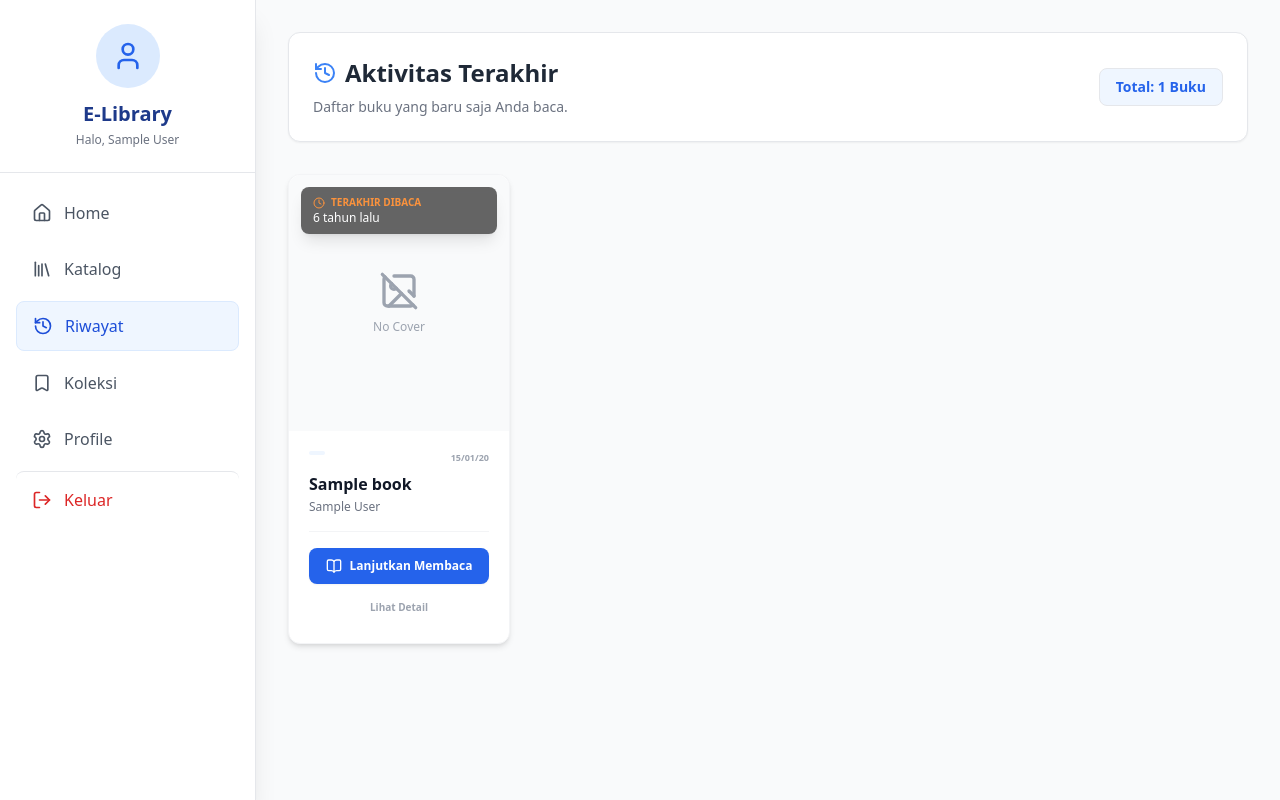
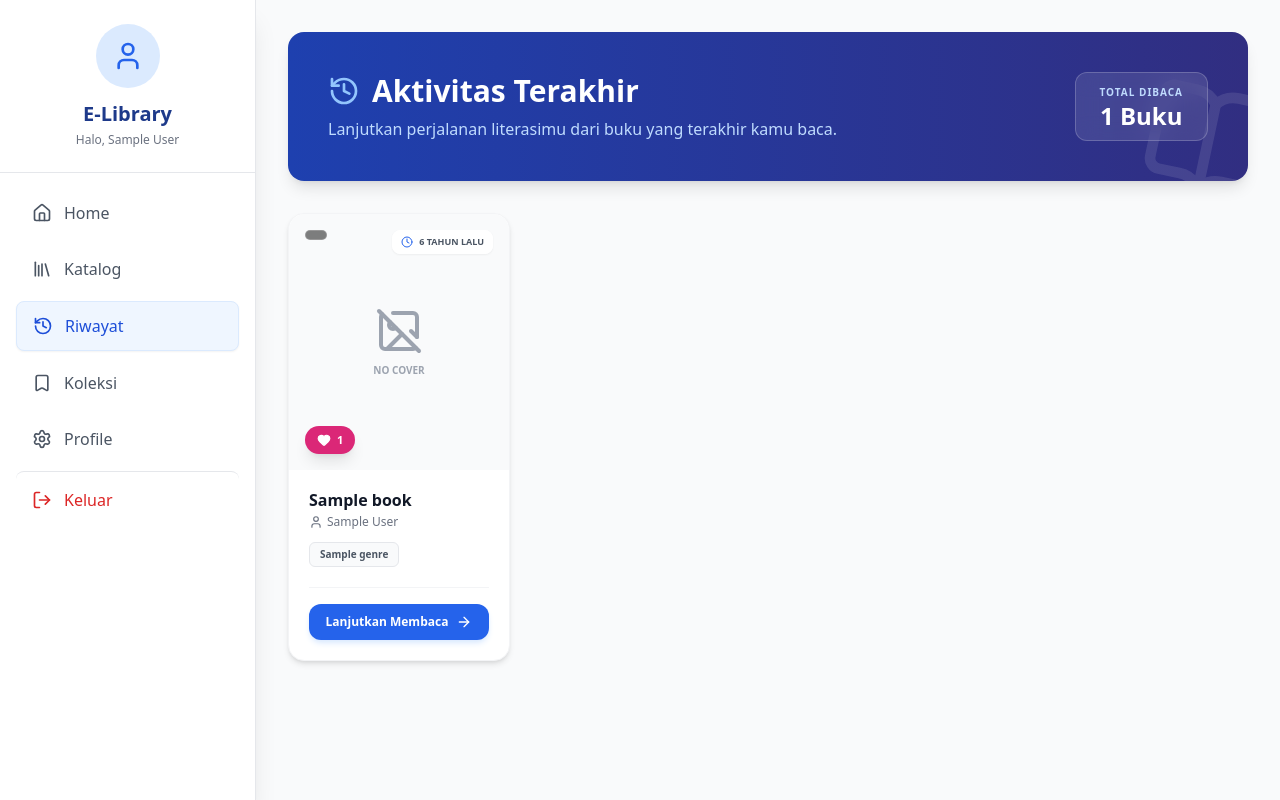
Before and after one commit to avsnaelfrb/UAS-Pemrog-web, a PHP site: page /Frontend/history.php in a window 1280 px wide. Run offline with PHP 8.4, Linux system fonts and the light colour scheme; the visitor is signed in with stand-in values (Sample User, id 1); tables that the repository leaves empty hold one stand-in row (values such as "Sample post"); some libraries are stand-ins or nearby versions.

Commit message:
docs: update styling page

```diff
--- a/Frontend/history.php
+++ b/Frontend/history.php
@@ -11,12 +11,12 @@ $role = $_SESSION['role'];
 $message = '';
 
 // Tema Dinamis sesuai peran
-$theme = ($role == 'PENERBIT') ? 'purple' : 'blue';
-$bg_soft = "bg-$theme-50";
-$text_main = "text-$theme-700";
-$border_main = "border-$theme-100";
-$hover_soft = "hover:bg-$theme-50";
-$btn_main = "bg-$theme-600 hover:bg-$theme-700";
+$themeClass = ($role === 'PENERBIT') ? 'purple' : 'blue';
+$bg_soft = "bg-$themeClass-50";
+$text_main = "text-$themeClass-700";
+$border_main = "border-$themeClass-100";
+$hover_soft = "hover:bg-$themeClass-50";
+$btn_main = "bg-$themeClass-600 hover:bg-$themeClass-700";
 
 if (isset($_POST['request_publisher'])) {
     mysqli_query($conn, "UPDATE users SET request_penerbit='1' WHERE id=$user_id");
@@ -25,16 +25,17 @@ if (isset($_POST['request_publisher'])) {
 
 $u_res = mysqli_query($conn, "SELECT * FROM users WHERE id=$user_id");
 $current_user = mysqli_fetch_assoc($u_res);
-$genres_list = mysqli_query($conn, "SELECT * FROM genres ORDER BY name ASC");
 
-// PERBAIKAN QUERY: Menggunakan MAX(h.read_at) agar mengambil waktu terbaru jika ada data ganda
+// PERBAIKAN QUERY: Menghitung Like secara akurat (DISTINCT) dan mengambil waktu baca terbaru
 $sql = "
     SELECT b.id, b.title, b.author, b.cover, b.type, MAX(h.read_at) as read_at,
-    GROUP_CONCAT(DISTINCT g.name SEPARATOR ', ') as genre_names
+    GROUP_CONCAT(DISTINCT g.name SEPARATOR ', ') as genre_names,
+    COUNT(DISTINCT bl.id) as total_likes
     FROM history h
     JOIN books b ON h.book_id = b.id
     LEFT JOIN book_genres bg ON b.id = bg.book_id
     LEFT JOIN genres g ON bg.genre_id = g.id
+    LEFT JOIN book_likes bl ON b.id = bl.book_id
     WHERE h.user_id = $user_id
     GROUP BY b.id
     ORDER BY read_at DESC
@@ -87,17 +88,21 @@ if (!function_exists('time_ago')) {
             -webkit-box-orient: vertical;
             overflow: hidden;
         }
+
+        .card-hover-effect:hover {
+            box-shadow: 0 20px 25px -5px rgb(0 0 0 / 0.1), 0 8px 10px -6px rgb(0 0 0 / 0.1);
+        }
     </style>
 </head>
 
 <body class="bg-gray-50 font-sans">
 
     <!-- OVERLAY MOBILE -->
-    <div id="mobile-overlay" onclick="toggleSidebar()" class="fixed inset-0 bg-black bg-opacity-50 z-30 hidden lg:hidden bg-blur"></div>
+    <div id="mobile-overlay" onclick="toggleSidebar()" class="fixed inset-0 bg-black bg-opacity-50 z-30 hidden lg:hidden backdrop-blur-sm"></div>
 
     <?php if ($message): ?>
-        <div onclick="this.remove()" class="fixed top-4 right-4 bg-green-600 text-white px-6 py-3 rounded-lg shadow-lg z-50 cursor-pointer animate-bounce flex items-center gap-2">
-            <i data-lucide="check-circle" class="w-5 h-5"></i> <?= $message ?>
+        <div onclick="this.remove()" class="fixed top-4 right-4 bg-gray-800 text-white px-6 py-3 rounded-lg shadow-lg z-50 cursor-pointer animate-bounce flex items-center gap-2 border border-gray-700">
+            <i data-lucide="info" class="w-5 h-5 text-yellow-400"></i> <?= $message ?>
         </div>
     <?php endif; ?>
 
@@ -123,33 +128,32 @@ if (!function_exists('time_ago')) {
             </div>
 
             <nav class="p-4 space-y-2">
-                <a href="home.php" class="flex items-center gap-3 px-4 py-3 text-gray-600 hover:bg-<?= $theme ?>-50 hover:text-<?= $theme ?>-700 rounded-lg font-medium transition">
+                <a href="home.php" class="flex items-center gap-3 px-4 py-3 text-gray-600 <?= $hover_soft ?> hover:text-<?= $themeClass ?>-700 rounded-lg font-medium transition">
                     <i data-lucide="home" class="w-5 h-5"></i> Home
                 </a>
                 <?php $dash_link = ($role == 'PENERBIT') ? 'dashboard-publisher.php' : 'dashboard-user.php'; ?>
-                <a href="<?= $dash_link ?>" class="flex items-center gap-3 px-4 py-3 text-gray-600 <?= $hover_soft ?> hover:<?= $text_main ?> rounded-lg font-medium transition">
+                <a href="<?= $dash_link ?>" class="flex items-center gap-3 px-4 py-3 text-gray-600 <?= $hover_soft ?> hover:text-<?= $themeClass ?>-700 rounded-lg font-medium transition">
                     <i data-lucide="library" class="w-5 h-5"></i> Katalog
                 </a>
 
                 <?php if ($role == 'PENERBIT'): ?>
-                    <a href="my_publications.php" class="flex items-center gap-3 px-4 py-3 text-gray-600 <?= $hover_soft ?> hover:<?= $text_main ?> rounded-lg font-medium transition">
+                    <a href="my_publications.php" class="flex items-center gap-3 px-4 py-3 text-gray-600 <?= $hover_soft ?> hover:text-<?= $themeClass ?>-700 rounded-lg font-medium transition">
                         <i data-lucide="folder" class="w-5 h-5"></i> Terbitan Saya
                     </a>
-
-                    <a href="upload.php" class="flex items-center gap-3 px-4 py-3 text-gray-600 <?= $hover_soft ?> hover:<?= $text_main ?> rounded-lg font-medium transition">
+                    <a href="upload.php" class="flex items-center gap-3 px-4 py-3 text-gray-600 <?= $hover_soft ?> hover:text-<?= $themeClass ?>-700 rounded-lg font-medium transition">
                         <i data-lucide="upload" class="w-5 h-5"></i> Upload Karya
                     </a>
                 <?php endif; ?>
 
-                <a href="history.php" class="flex items-center gap-3 px-4 py-3 <?= $bg_soft ?> <?= $text_main ?> rounded-lg font-medium border <?= $border_main ?>">
+                <a href="history.php" class="flex items-center gap-3 px-4 py-3 <?= $bg_soft ?> <?= $text_main ?> rounded-lg font-medium border <?= $border_main ?> shadow-sm">
                     <i data-lucide="history" class="w-5 h-5"></i> Riwayat
                 </a>
 
-                <a href="saved_books.php" class="flex items-center gap-3 px-4 py-3 text-gray-600 <?= $hover_soft ?> hover:<?= $text_main ?> rounded-lg font-medium transition">
+                <a href="saved_books.php" class="flex items-center gap-3 px-4 py-3 text-gray-600 <?= $hover_soft ?> hover:text-<?= $themeClass ?>-700 rounded-lg font-medium transition">
                     <i data-lucide="bookmark" class="w-5 h-5"></i> Koleksi
                 </a>
 
-                <a href="profile.php" class="flex items-center gap-3 px-4 py-3 text-gray-600 <?= $hover_soft ?> hover:<?= $text_main ?> rounded-lg font-medium transition">
+                <a href="profile.php" class="flex items-center gap-3 px-4 py-3 text-gray-600 <?= $hover_soft ?> hover:text-<?= $themeClass ?>-700 rounded-lg font-medium transition">
                     <i data-lucide="settings" class="w-5 h-5"></i> Profile
                 </a>
 
@@ -157,7 +161,7 @@ if (!function_exists('time_ago')) {
                     <div class="pt-4 mt-4 border-t border-gray-200">
                         <?php if ($current_user['request_penerbit'] == '0'): ?>
                             <form method="POST">
-                                <button type="submit" name="request_publisher" onclick="return confirm('Ingin mengajukan diri sebagai Penerbit?')" class="w-full text-left flex items-center gap-3 px-4 py-3 bg-purple-50 text-purple-700 hover:bg-purple-50 hover:text-purple-700 rounded-lg font-medium transition duration-200">
+                                <button type="submit" name="request_publisher" onclick="return confirm('Ingin mengajukan diri sebagai Penerbit?')" class="w-full text-left flex items-center gap-3 px-4 py-3 bg-purple-50 text-purple-700 hover:bg-purple-100 rounded-lg font-medium transition duration-200">
                                     <i data-lucide="pen-tool" class="w-5 h-5"></i> Jadi Penerbit
                                 </button>
                             </form>
@@ -184,78 +188,102 @@ if (!function_exists('time_ago')) {
                     <button onclick="toggleSidebar()" class="text-gray-700 p-2 hover:bg-gray-100 rounded-lg">
                         <i data-lucide="menu" class="w-6 h-6"></i>
                     </button>
-                    <h1 class="font-bold <?= $text_main ?> text-lg">Riwayat Baca</h1>
+                    <h1 class="font-bold text-<?= $themeClass ?>-900 text-lg">Riwayat Baca</h1>
                 </div>
-                <a href="profile.php" class="w-8 h-8 <?= ($role == 'PENERBIT') ? 'bg-purple-100' : 'bg-blue-100' ?> rounded-full flex items-center justify-center text-sm border">
-                    <i data-lucide="user" class="w-4 h-4 text-gray-700"></i>
+                <a href="profile.php" class="w-9 h-9 bg-<?= $themeClass ?>-100 rounded-full flex items-center justify-center text-sm border border-<?= $themeClass ?>-200">
+                    <i data-lucide="user" class="w-5 h-5 text-<?= $themeClass ?>-600"></i>
                 </a>
             </div>
 
             <div class="max-w-6xl mx-auto">
-                <div class="bg-white p-6 rounded-xl shadow-sm border mb-8 flex flex-col md:flex-row md:items-center justify-between gap-4">
-                    <div>
-                        <h2 class="text-2xl font-bold text-gray-800 mb-2 flex items-center gap-2">
-                            <i data-lucide="history" class="w-6 h-6 text-<?= $theme ?>-500"></i> Aktivitas Terakhir
+                <!-- Banner Riwayat -->
+                <div class="mb-8 bg-gradient-to-r from-<?= $themeClass ?>-800 to-indigo-900 text-white rounded-2xl p-6 lg:p-10 shadow-lg relative overflow-hidden flex flex-col md:flex-row justify-between items-center gap-4">
+                    <div class="relative z-10 text-center md:text-left">
+                        <h2 class="text-2xl lg:text-3xl font-bold mb-2 flex items-center justify-center md:justify-start gap-3">
+                            <i data-lucide="history" class="w-8 h-8 text-<?= $themeClass ?>-300"></i> Aktivitas Terakhir
                         </h2>
-                        <p class="text-gray-500 text-sm">Daftar buku yang baru saja Anda baca.</p>
+                        <p class="text-<?= $themeClass ?>-200 text-sm lg:text-base">Lanjutkan perjalanan literasimu dari buku yang terakhir kamu baca.</p>
                     </div>
-                    <div class="bg-<?= $theme ?>-50 px-4 py-2 rounded-lg border text-sm font-bold text-<?= $theme ?>-600">
-                        Total: <?= mysqli_num_rows($books) ?> Buku
+                    <div class="relative z-10 bg-white/10 backdrop-blur-md px-6 py-3 rounded-xl border border-white/20 text-center">
+                        <div class="text-[10px] uppercase font-bold text-<?= $themeClass ?>-200 tracking-widest mb-1">Total Dibaca</div>
+                        <div class="text-2xl font-black leading-none"><?= mysqli_num_rows($books) ?> Buku</div>
                     </div>
+                    <i data-lucide="book-open" class="absolute -right-6 -bottom-6 w-32 h-32 text-white opacity-10 rotate-12"></i>
                 </div>
 
                 <?php if (mysqli_num_rows($books) > 0): ?>
-                    <div class="grid grid-cols-1 sm:grid-cols-2 lg:grid-cols-3 xl:grid-cols-4 gap-6">
+                    <div class="grid grid-cols-1 sm:grid-cols-2 lg:grid-cols-4 gap-6 pb-20">
                         <?php while ($book = mysqli_fetch_assoc($books)) { ?>
-                            <div class="bg-white rounded-xl shadow-md border border-gray-100 hover:shadow-lg hover:shadow-blue-100 transition duration-300 flex flex-col h-full group relative">
+                            <div class="bg-white rounded-2xl border border-gray-100 transition-all duration-300 flex flex-col h-full group card-hover-effect shadow-md hover:shadow-lg hover:shadow-<?= $themeClass ?>-100 transform hover:-translate-y-2 relative">
 
-                                <!-- Cover -->
-                                <div class="h-64 bg-gray-100 relative overflow-hidden rounded-t-xl">
+                                <div class="h-64 relative overflow-hidden rounded-t-2xl bg-gray-50">
                                     <?php
                                     $coverPath = '../uploads/covers/' . $book['cover'];
-                                    if (!empty($book['cover']) && file_exists($coverPath)):
-                                    ?>
-                                        <img src="<?= $coverPath ?>" class="w-full h-full object-cover group-hover:scale-105 transition duration-500">
+                                    if (!empty($book['cover']) && file_exists($coverPath)): ?>
+                                        <img src="<?= $coverPath ?>" class="w-full h-full object-cover transition-transform duration-700 group-hover:scale-110">
                                     <?php else: ?>
-                                        <div class="w-full h-full flex flex-col items-center justify-center text-gray-400 bg-gray-50">
-                                            <i data-lucide="image-off" class="w-10 h-10 mb-2"></i>
-                                            <span class="text-xs">No Cover</span>
+                                        <div class="w-full h-full flex flex-col items-center justify-center text-gray-400">
+                                            <i data-lucide="image-off" class="w-12 h-12 mb-2"></i>
+                                            <span class="text-[10px] font-bold uppercase">No Cover</span>
                                         </div>
                                     <?php endif; ?>
 
-                                    <!-- Label Waktu Baca (Floating Style) -->
-                                    <div class="absolute top-3 left-3 right-3">
-                                        <div class="bg-black/60 backdrop-blur-sm text-white px-3 py-2 rounded-lg flex flex-col shadow-lg">
-                                            <div class="flex items-center gap-1.5 text-[10px] font-bold text-orange-400 uppercase">
-                                                <i data-lucide="clock" class="w-3 h-3"></i>
-                                                Terakhir Dibaca
-                                            </div>
-                                            <div class="text-xs font-medium">
-                                                <?= time_ago($book['read_at']) ?>
-                                            </div>
+                                    <!-- Floating Labels: Type & Time -->
+                                    <div class="absolute top-4 left-4 right-4 flex justify-between items-start">
+                                        <div class="text-[10px] font-extrabold text-white tracking-wide uppercase bg-black/50 backdrop-blur-md px-2.5 py-1 rounded-lg border border-white/20">
+                                            <?= $book['type'] ?>
                                         </div>
+                                        <div class="bg-white/90 backdrop-blur-sm text-gray-900 px-2 py-1 rounded-lg flex items-center gap-1.5 shadow-sm border border-white">
+                                            <i data-lucide="clock" class="w-3 h-3 text-<?= $themeClass ?>-600"></i>
+                                            <span class="text-[9px] font-black uppercase text-gray-600"><?= time_ago($book['read_at']) ?></span>
+                                        </div>
+                                    </div>
+
+                                    <div class="absolute bottom-4 left-4">
+                                        <span class="flex items-center gap-1.5 px-3 py-1.5 bg-pink-600 text-white text-[11px] font-extrabold rounded-full shadow-lg">
+                                            <i data-lucide="heart" class="w-3.5 h-3.5 fill-current"></i>
+                                            <?= number_format($book['total_likes']) ?>
+                                        </span>
+                                    </div>
+
+                                    <!-- Quick View Overlay -->
+                                    <div class="absolute inset-0 bg-black/40 opacity-0 group-hover:opacity-100 transition-opacity duration-300 flex items-center justify-center">
+                                        <a href="detail.php?id=<?= $book['id'] ?>" class="w-12 h-12 bg-white rounded-full flex items-center justify-center text-<?= $themeClass ?>-600 shadow-2xl transform scale-50 group-hover:scale-100 transition-transform duration-300">
+                                            <i data-lucide="eye" class="w-6 h-6"></i>
+                                        </a>
                                     </div>
                                 </div>
 
-                                <div class="p-5 flex-1 flex flex-col">
-                                    <div class="flex justify-between items-start mb-2">
-                                        <div class="text-[10px] font-bold <?= ($role == 'PENERBIT') ? 'text-purple-600 bg-purple-50' : 'text-blue-600 bg-blue-50' ?> tracking-wide uppercase px-2 py-0.5 rounded">
-                                            <?= $book['type'] ?>
-                                        </div>
-                                        <span class="text-[9px] text-gray-400 font-bold"><?= date('d/m/y', strtotime($book['read_at'])) ?></span>
+                                <div class="p-5 flex flex-col flex-1">
+                                    <div class="mb-3">
+                                        <h4 class="font-extrabold text-gray-900 text-base mb-1 leading-tight line-clamp-2 group-hover:text-<?= $themeClass ?>-700 transition-colors" title="<?= htmlspecialchars($book['title']) ?>">
+                                            <?= htmlspecialchars($book['title']) ?>
+                                        </h4>
+                                        <p class="text-xs font-medium text-gray-500 flex items-center gap-1">
+                                            <i data-lucide="user" class="w-3.5 h-3.5"></i> <?= htmlspecialchars($book['author']) ?>
+                                        </p>
                                     </div>
 
-                                    <h3 class="font-bold text-gray-900 text-base mb-1 leading-snug line-clamp-2" title="<?= htmlspecialchars($book['title']) ?>">
-                                        <?= htmlspecialchars($book['title']) ?>
-                                    </h3>
-                                    <p class="text-xs text-gray-500 mb-4"><?= htmlspecialchars($book['author']) ?></p>
+                                    <!-- Genre Tags -->
+                                    <div class="flex flex-wrap gap-1.5 mb-5 mt-auto">
+                                        <?php
+                                        if ($book['genre_names']) {
+                                            $genres = explode(',', $book['genre_names']);
+                                            $displayGenres = array_slice($genres, 0, 2);
+                                            foreach ($displayGenres as $gn) {
+                                                if (trim($gn) == '') continue;
+                                                echo '<span class="px-2.5 py-1 bg-gray-50 text-gray-600 text-[10px] font-extrabold rounded-md border border-gray-200 group-hover:bg-' . $themeClass . '-50 group-hover:text-' . $themeClass . '-600 group-hover:border-' . $themeClass . '-100 transition-all">' . trim($gn) . '</span>';
+                                            }
+                                            if (count($genres) > 2) {
+                                                echo '<span class="text-[10px] text-gray-400 font-bold ml-1">+' . (count($genres) - 2) . '</span>';
+                                            }
+                                        }
+                                        ?>
+                                    </div>
 
-                                    <div class="mt-auto pt-4 border-t border-gray-100 flex flex-col gap-2">
-                                        <a href="read.php?id=<?= $book['id'] ?>" class="block w-full text-center py-2.5 <?= $btn_main ?> text-white rounded-lg font-bold text-xs transition flex items-center justify-center gap-2 shadow-sm">
-                                            <i data-lucide="book-open" class="w-4 h-4"></i> Lanjutkan Membaca
-                                        </a>
-                                        <a href="detail.php?id=<?= $book['id'] ?>" class="block w-full text-center py-2 text-gray-400 hover:text-gray-700 text-[10px] font-bold transition">
-                                            Lihat Detail
+                                    <div class="mt-auto pt-4 border-t border-gray-100">
+                                        <a href="read.php?id=<?= $book['id'] ?>" class="flex items-center justify-center gap-2 w-full py-2.5 bg-<?= $themeClass ?>-600 hover:bg-<?= $themeClass ?>-700 text-white rounded-xl font-bold text-xs transition-all shadow-md shadow-<?= $themeClass ?>-100 group-hover:shadow-lg">
+                                            Lanjutkan Membaca <i data-lucide="arrow-right" class="w-4 h-4"></i>
                                         </a>
                                     </div>
                                 </div>
@@ -263,12 +291,14 @@ if (!function_exists('time_ago')) {
                         <?php } ?>
                     </div>
                 <?php else: ?>
-                    <div class="flex flex-col items-center justify-center py-20 bg-white rounded-xl border border-dashed border-gray-300 text-center">
-                        <i data-lucide="coffee" class="w-12 h-12 mb-4 text-gray-400"></i>
-                        <h3 class="text-lg font-medium text-gray-900">Belum ada riwayat baca</h3>
-                        <p class="text-gray-500 text-sm mb-4">Ayo mulai membaca buku pertamamu!</p>
-                        <a href="<?= $dash_link ?>" class="px-6 py-2 <?= $btn_main ?> text-white rounded-lg font-bold transition flex items-center gap-2">
-                            <i data-lucide="search" class="w-4 h-4"></i> Cari Buku
+                    <div class="flex flex-col items-center justify-center py-24 bg-white rounded-2xl border border-dashed border-gray-300 text-center">
+                        <div class="w-20 h-20 bg-gray-50 rounded-full flex items-center justify-center mb-4 text-gray-300">
+                            <i data-lucide="coffee" class="w-10 h-10"></i>
+                        </div>
+                        <h3 class="text-lg font-bold text-gray-900 mb-1">Belum ada riwayat baca</h3>
+                        <p class="text-gray-500 text-sm mb-6 max-w-xs mx-auto">Jelajahi perpustakaan dan temukan buku menarik untuk mulai dibaca.</p>
+                        <a href="<?= $dash_link ?>" class="px-8 py-3 <?= $btn_main ?> text-white rounded-xl font-bold transition-all transform hover:scale-105 shadow-lg flex items-center gap-2">
+                            <i data-lucide="search" class="w-5 h-5"></i> Mulai Membaca
                         </a>
                     </div>
                 <?php endif; ?>
@@ -276,7 +306,6 @@ if (!function_exists('time_ago')) {
         </main>
     </div>
 
-    <!-- Initialize Lucide Icons -->
     <script>
         lucide.createIcons();
 
@@ -286,11 +315,23 @@ if (!function_exists('time_ago')) {
             if (sidebar.classList.contains('-translate-x-full')) {
                 sidebar.classList.remove('-translate-x-full');
                 overlay.classList.remove('hidden');
+                document.body.style.overflow = 'hidden';
             } else {
                 sidebar.classList.add('-translate-x-full');
                 overlay.classList.add('hidden');
+                document.body.style.overflow = 'auto';
             }
         }
+
+        window.addEventListener('resize', () => {
+            if (window.innerWidth >= 1024) {
+                const sidebar = document.getElementById('sidebar');
+                const overlay = document.getElementById('mobile-overlay');
+                sidebar.classList.add('-translate-x-full');
+                overlay.classList.add('hidden');
+                document.body.style.overflow = 'auto';
+            }
+        });
     </script>
 </body>
 
```
